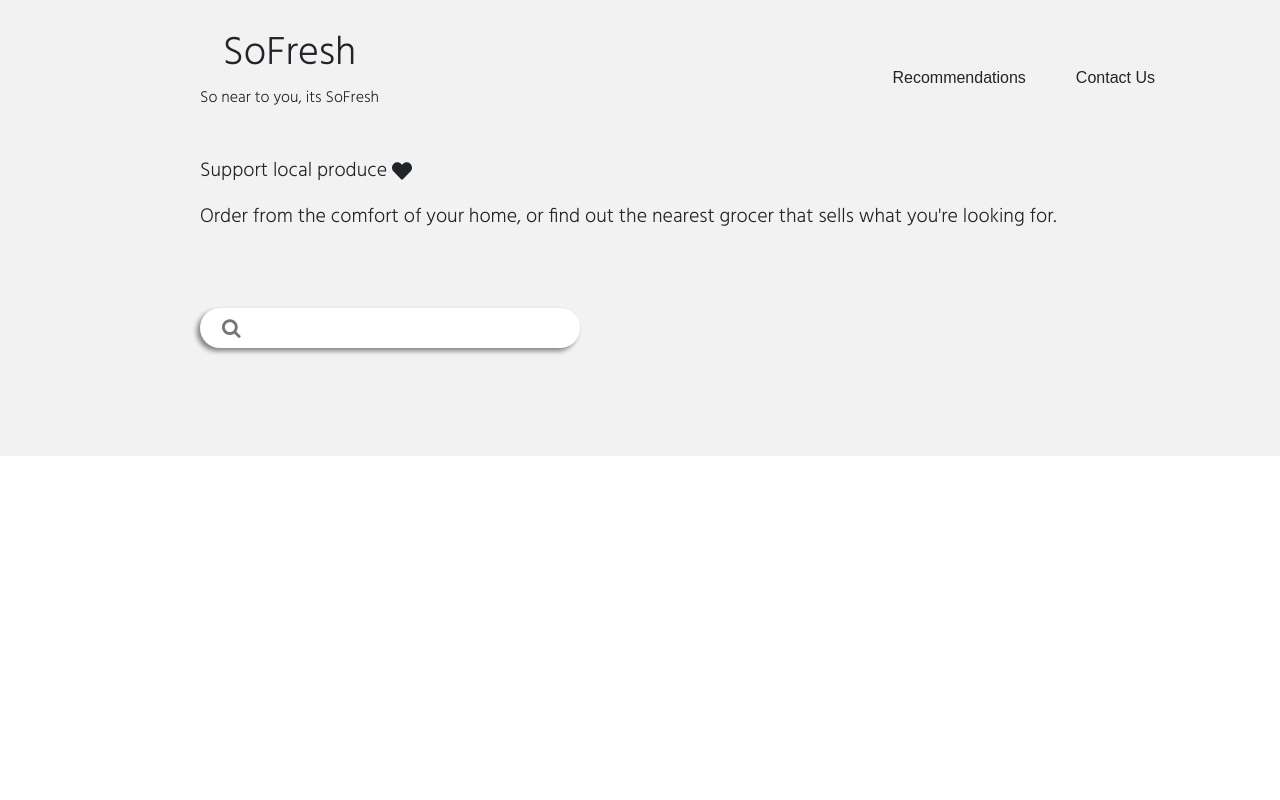
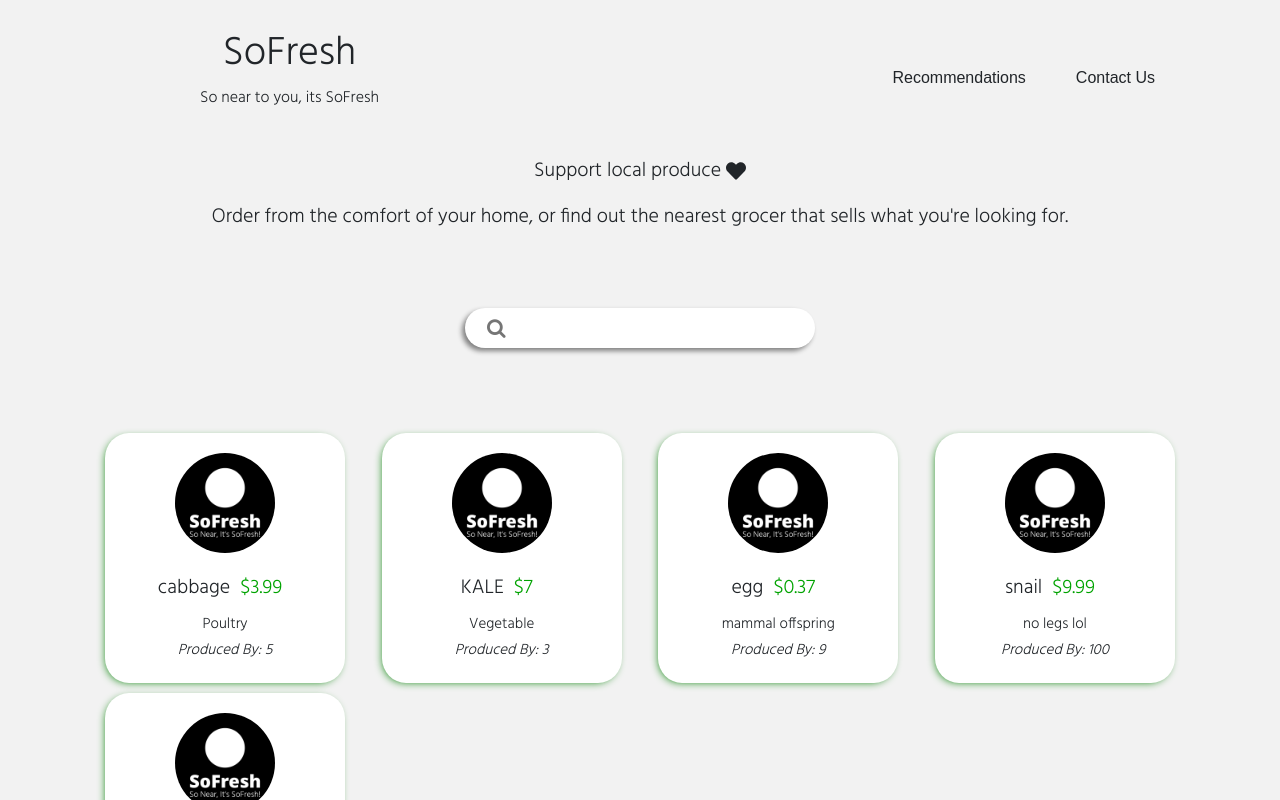
Before and after one commit to CodeLutetium/YouthxHack-NHEngingers, a React (Create React App) app in the folder Frontend/sofresh-frontend/: page /shop in a window 1280 px wide. Shown: the top 800 px of the page. Built offline with nearby package versions, Linux system fonts and the light colour scheme; a web font is replaced by a local one.

Commit message:
feat: add listings, add styling for listing

```diff
--- a/Frontend/sofresh-frontend/src/components/Listing.js
+++ b/Frontend/sofresh-frontend/src/components/Listing.js
@@ -8,10 +8,12 @@ const Listing = ({ listing }) => {
   return (
     <div className="listing">
         {/* TODO: CHANGE IMG SOURCE TO PRODUCT_IMGFILENAME FROM JSON PAYLOAD */}
-        {/* <img src="/sofresh-logo-zip-file/logo-white.png" alt={product_name} /> */}
-        <p>{listing.product_name}           {listing.product_price}</p>
-        <p>{listing.product_type}</p>
-        <p>{listing.farm_name}</p>
+        <img src={require("../assets/logo-white.png")} alt={listing.product_name} className="img-listing"/>
+        <p>{listing.product_name}<span className="price">${listing.product_price}</span></p>
+        <div className="listing-bottom-text">
+            <p>{listing.product_type}</p>
+            <p className="farm-name">Produced By: {listing.farm_id}</p> {/* TODO: CHANGE TO FARM_NAME */}
+        </div>
     </div>
   )
 }
--- a/Frontend/sofresh-frontend/src/components/Listings.js
+++ b/Frontend/sofresh-frontend/src/components/Listings.js
@@ -3,11 +3,11 @@ import Listing from "./Listing"
 
 const Listings = ({ listings }) => {
   return (
-    <>
+    <div className="listings">
         {listings.map(
             (listing) => (<Listing key={listing.product_id} listing={listing}/>)
         )}
-    </>
+    </div>
   )
 }
 
--- a/Frontend/sofresh-frontend/src/index.css
+++ b/Frontend/sofresh-frontend/src/index.css
@@ -37,8 +37,8 @@ h1 {
   margin: 30px auto;
   overflow: auto;
   min-height: 300px;
-  padding-left: 200px;
-  padding-right: 200px;
+  padding-left: 100px;
+  padding-right: 100px;
   font-size: 20px;
 }
 
@@ -63,7 +63,7 @@ h1 {
 .searchbar {
   border: gray;
   border-radius: 50px;
-  width: 380px;
+  width: 350px;
   text-indent: 20px;
   font-size: 20px;
   height: 40px;
@@ -73,7 +73,7 @@ h1 {
 
 .background-shop {
   background-color: #f2f2f2;
-  align-items: center;
+  text-align: center;
 }
 
 .background {
@@ -119,3 +119,48 @@ img.logo {
   max-width: 200px;
   margin: 80px auto;
 }
+
+.listings {
+  display: flex;
+  flex-wrap: wrap;
+  padding-top: 50px;
+  justify-content: space-between;
+}
+
+.listing {
+  flex: 1 0 21%;
+  margin: 5px;
+  border-radius: 10%;
+  max-width: 240px;
+  text-align: center;
+  height: 250px;
+  background-color: white;
+  box-shadow: -2px 2px 8px -3px green;
+  cursor: pointer;
+}
+
+.listing:hover {
+  box-shadow: -2px 2px 10px green;
+}
+
+.listing-bottom-text {
+  line-height: 10px;
+  font-size: 15px;
+}
+
+.img-listing {
+  /* padding-top: 10px; */
+  width: 100px;
+  height: 100px;
+  border-radius: 50%;
+  margin: 20px;
+}
+
+.price {
+  color: #00a300;
+  margin: 10px;
+}
+
+.farm-name {
+  font-style: italic;
+}
--- a/Frontend/sofresh-frontend/src/pages/shop.js
+++ b/Frontend/sofresh-frontend/src/pages/shop.js
@@ -1,9 +1,63 @@
 import Button from '../components/Button';
 import Header from '../components/Header';
 import SearchBar from '../components/SearchBar';
+import Listings from '../components/Listings';
 import { FaHeart } from 'react-icons/fa'
 
 function shop() {
+    const listings = [
+        {
+            product_id: 1,
+            product_name: "cabbage",
+            farm_id: 5,
+            product_type: "Poultry",
+            product_price: 3.99,
+            product_description: "This vegetable is mingyang's childhood favourite",
+            product_location: "NTUC",
+            product_imgfilename: "cabbage.png"
+        },
+        {
+            product_id: 2,
+            product_name: "KALE",
+            farm_id: 3,
+            product_type: "Vegetable",
+            product_price: 7,
+            product_description: "This vegetable is zhekai's mother's favourite",
+            product_location: "ShengShiong",
+            product_imgfilename: "kale.png"
+        },
+        {
+            product_id: 7,
+            product_name: "egg",
+            farm_id: 9,
+            product_type: "mammal offspring",
+            product_price: 0.37,
+            product_description: "Laid by a chicken",
+            product_location: "Giant",
+            product_imgfilename: "egg.png"
+        },
+        {
+            product_id: 10,
+            product_name: "snail",
+            farm_id: 100,
+            product_type: "no legs lol",
+            product_price: 9.99,
+            product_description: "crawl",
+            product_location: "Giant",
+            product_imgfilename: "snail.png"
+        },
+        {
+            product_id: 21,
+            product_name: "cheetah",
+            farm_id: 2,
+            product_type: "mammal",
+            product_price: 9.81,
+            product_description: "runs fast",
+            product_location: "Giant",
+            product_imgfilename: "cheetah.png"
+        },
+    ]
+
     return (
         <div className="background-shop">
             <Header />
@@ -13,6 +67,8 @@ function shop() {
                 <br />
                 <br />
                 <SearchBar />
+                <br />
+                <Listings listings={listings}/>
             </div>
         </div>
     )
```
